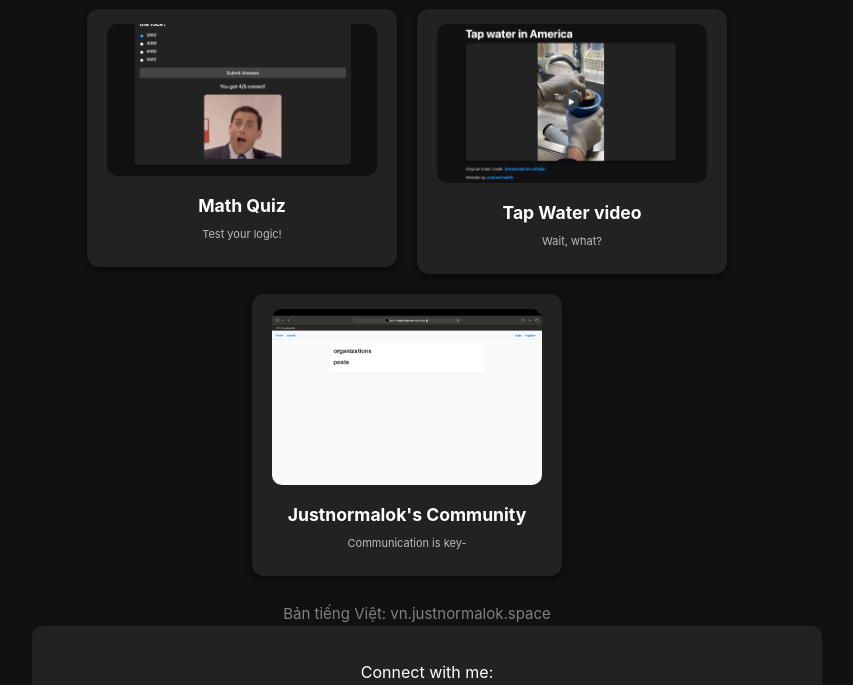
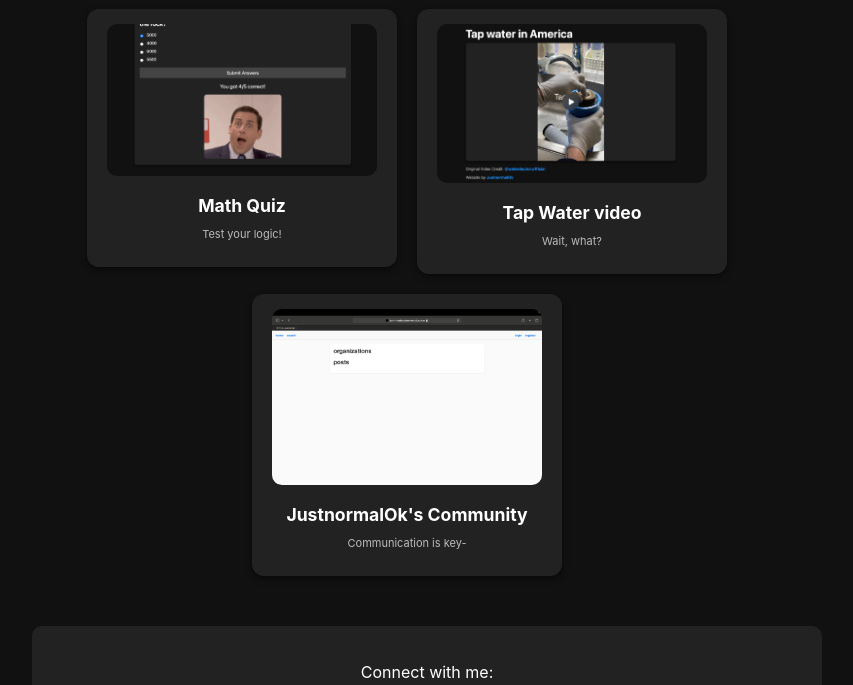
Before and after one commit to JustnormalOk/jnok-page, a plain HTML site: page index.html in a window 1280 px wide. Shown: the part 865-1550 px from the top of the page, without its empty margins (233-1086 px from the left). Drawn offline with Linux system fonts and the light colour scheme.

Commit message:
Update index.html

```diff
--- a/index.html
+++ b/index.html
@@ -215,7 +215,7 @@
                 <div class="card">
                     <img src="images/community.png" alt="JustnormalOk's Community">
                     <div class="card-content">
-                        <h2>Justnormalok's Community</h2>
+                        <h2>JustnormalOk's Community</h2>
                         <p>Communication is key-</p>
                     </div>
                 </div>
@@ -234,9 +234,6 @@
             <a href="https://www.youtube.com/@justnormal_o" target="_blank">
                 <img src="logos/youtube.webp" alt="YouTube">
             </a>
-            <a href="https://vn.justnormalok.space" target="_blank" class="bottom-link">
-                Bản tiếng Việt: vn.justnormalok.space
-            </a>
         </div>
     </div>
 </body>
```
